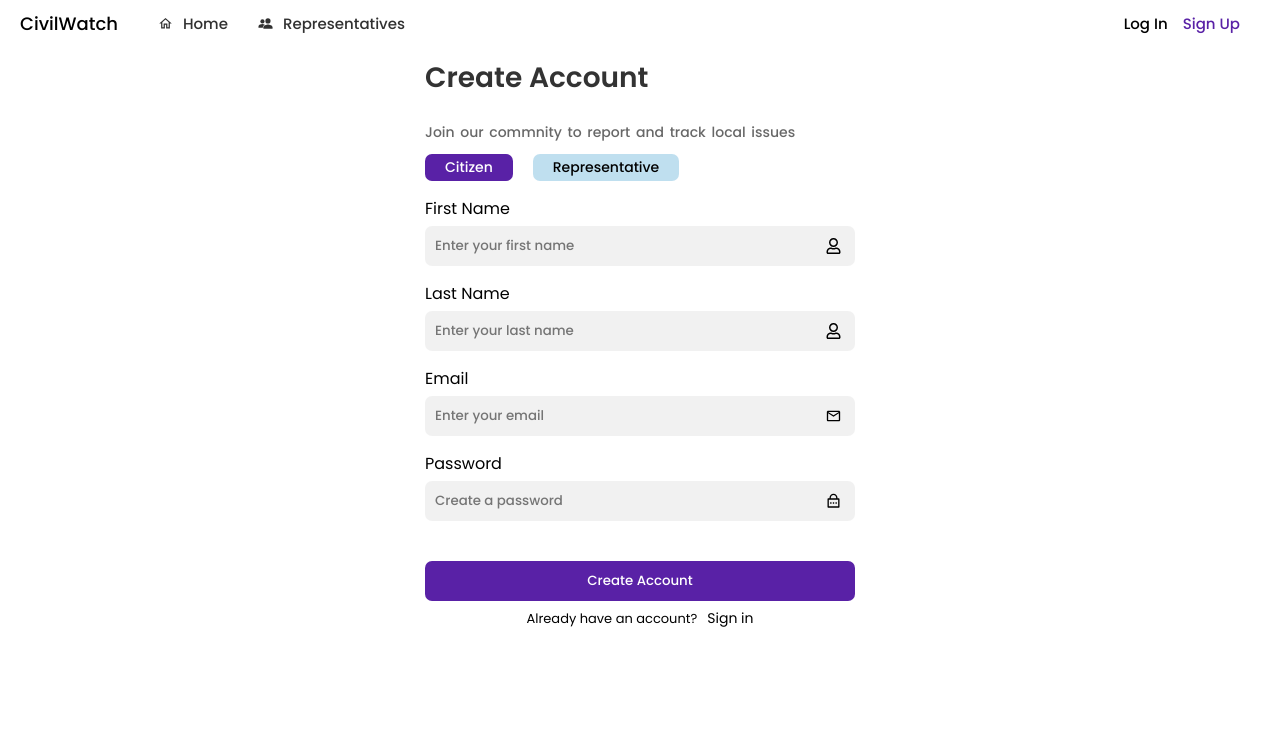
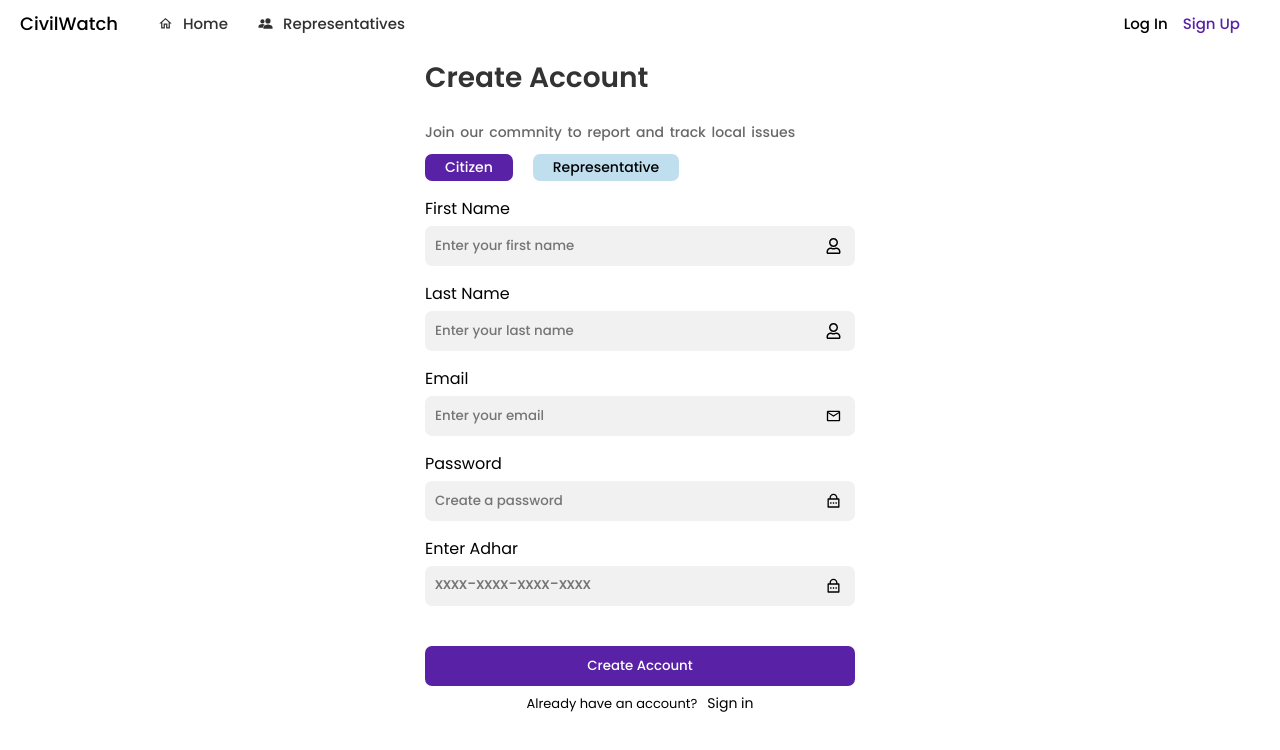
Before and after one commit to Vikram-05/Civil_Watch, a React (Vite) app in the folder client/vite-project/: page /signup in a window 1280 px wide. Shown: the top 750 px of the page. Built offline with nearby package versions, Linux system fonts and the light colour scheme; no server answers.

Commit message:
Update Signup.jsx

```diff
--- a/client/vite-project/src/pages/SignUp/Signup.jsx
+++ b/client/vite-project/src/pages/SignUp/Signup.jsx
@@ -98,14 +98,15 @@ function Signup() {
                         <input onChange={e => setValues({ ...values, password: e.target.value })} type="password" placeholder='Create a password' />
                         <RiLockPasswordLine className='icon' />
                     </div>
+                    <h3>Enter Adhar</h3>
+                    <div className="adhar comm_box">
+                        <input className='c' onChange={e => setValues({ ...values, adharNo: e.target.value })} type="number" placeholder='xxxx-xxxx-xxxx-xxxx' required/>
+                        <RiLockPasswordLine className='icon' />
+                    </div>
                     {
                         citizen !== true ?
                             <>
-                                <h3>Enter Adhar</h3>
-                                <div className="adhar comm_box">
-                                    <input className='c' onChange={e => setValues({ ...values, adharNo: e.target.value })} type="number" placeholder='xxxx-xxxx-xxxx-xxxx' required/>
-                                    <RiLockPasswordLine className='icon' />
-                                </div>
+
                                 <h3>State</h3>
                                 <div className="email_box comm_box">
                                     <input required onChange={e => setValues({ ...values, state: e.target.value })} type="text" placeholder='Enter state' />
```
